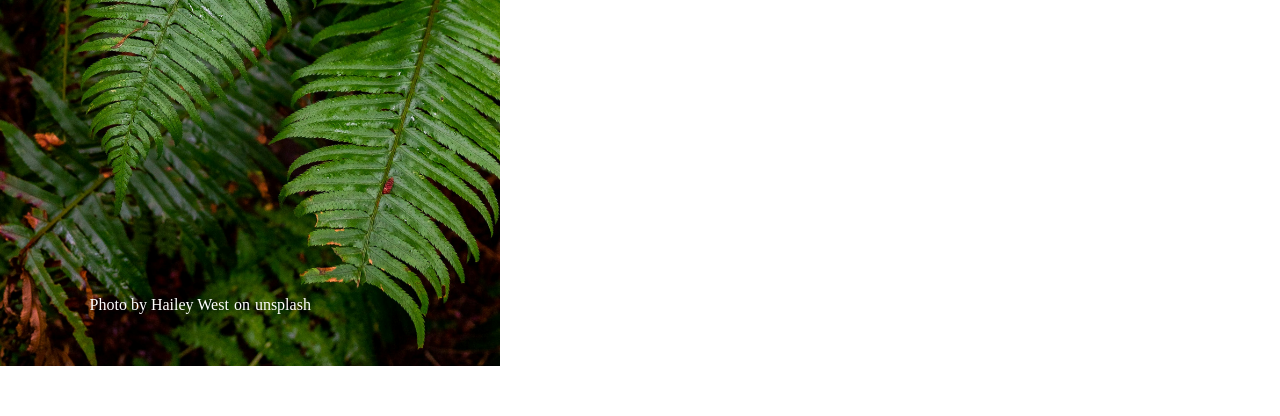
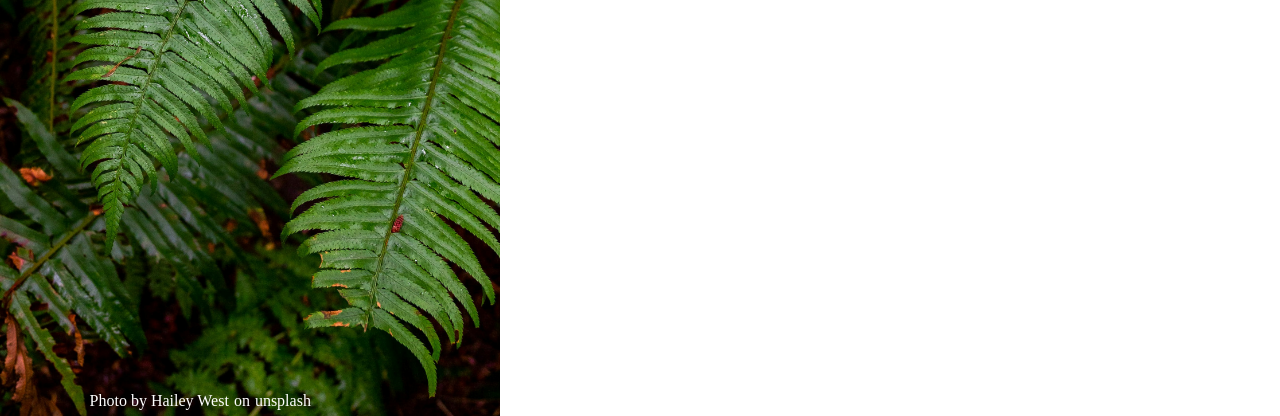
Before and after one commit to STORM533/Sign-up-Form, a plain HTML site: page index.html in a window 1280 px wide. Shown: the part 384-800 px from the top of the page. Drawn offline with Linux system fonts and the light colour scheme.

Commit message:
height issue fixed right side remaining

```diff
--- a/styles.css
+++ b/styles.css
@@ -3,6 +3,12 @@
         src: url('fonts-dl/Norse-Bold.otf');
         font-weight: normal;
         font-style: normal;
+    }
+html{
+    height: 100%;
+    margin: 0px;
+    gap: 0px;
+
     }
 body{
 
@@ -10,21 +16,24 @@ body{
     display: flex;
     flex: 1 1 auto;
     margin: 0px;
-    gap: 0px;
 }
 .left-side{
+    width: 500px;
+    height: 100vh;
     display: flex;
     flex-direction: column;
-    width: 500px;
-    height: 100vh;
+    margin: 0;
 }
 .left-side .image{
     position: relative;
     width: 500px;
-    height: 100%;
+    height: 100vh;
+    overflow: hidden;
 }
 .bg{
     width: 100%;
+    height: 100vh;
+    object-fit: cover;
     display: block;
 }
 .img-text{
@@ -36,7 +45,7 @@ body{
     position: absolute;
     top: 20%;
     left: 0;
-    width: 500px;
+    width: 100%;
     height: auto;
 }
 .top{
@@ -56,7 +65,7 @@ body{
 .links{
     display: flex;
     position: absolute;
-    top:85%;
+    top:97%;
     left: 7%;
     width: 500px;
     height: 1px;
```
